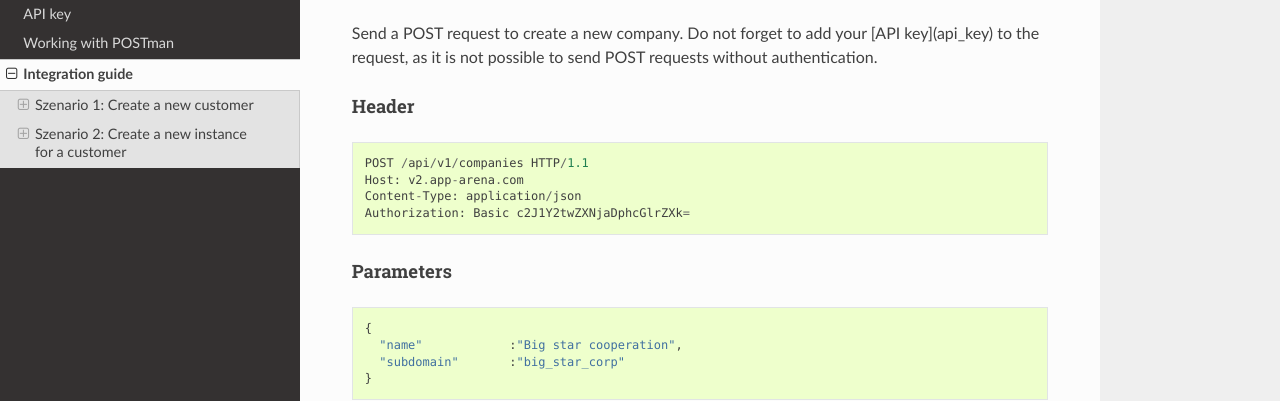
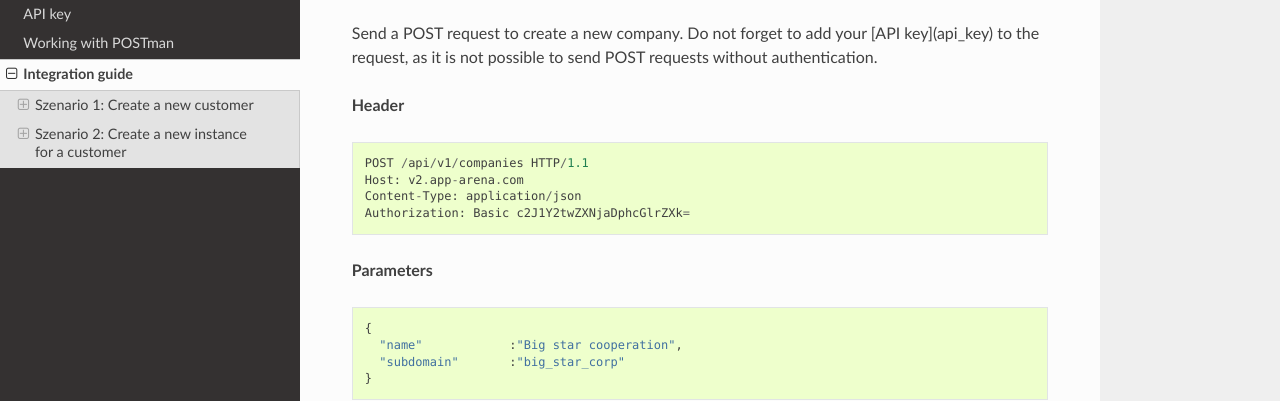
Before and after one commit to apparena/docs, a Sphinx documentation site: the page built from docs/integration/index.rst, in a window 1280 px wide and 900 px high, scrolled down 328 px. Shown: the part 161-562 px from the top of the window. Built offline with Sphinx 7.4.7 and the Read the Docs theme 2.0.0, drawn with Linux system fonts in a browser that asks for light colours.

```diff
--- a/docs/integration/index.rst
+++ b/docs/integration/index.rst
@@ -18,8 +18,7 @@ Create a new customer (company)
 Send a POST request to create a new company. Do not forget to add your [API key](api_key) to the request,
 as it is not possible to send POST requests without authentication.
 
-Header
-^^^^^^
+**Header**
 ::
 
     POST /api/v1/companies HTTP/1.1
@@ -27,8 +26,7 @@ Header
     Content-Type: application/json
     Authorization: Basic c2J1Y2twZXNjaDphcGlrZXk=
 
-Parameters
-^^^^^^^^^^
+**Parameters**
 ::
 
     {
@@ -79,7 +77,7 @@ Header
     Authorization: Basic c2J1Y2twZXNjaDphcGlrZXk=
 
 Parameters
-^^^^^^^^^^
+""""""""""
 ::
 
     {
@@ -92,7 +90,7 @@ Parameters
     }
 
 Example response
-^^^^^^^^^^^^^^^^
+****************
 ::
 
     TODO
```
